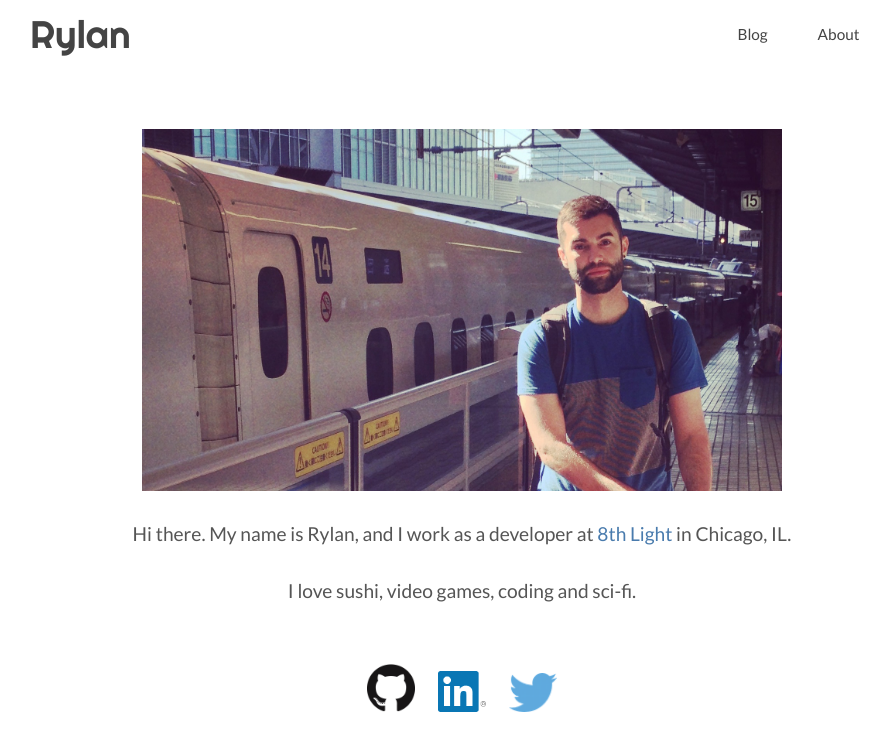
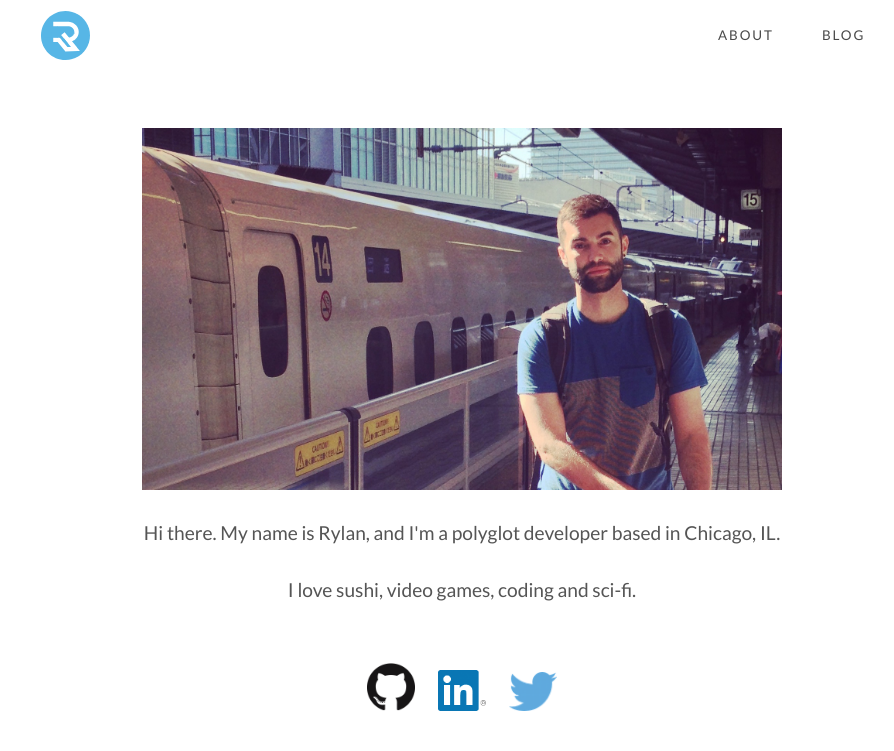
Before and after one commit to rylo/rylo.github.io, a Jekyll site: the page built from about/index.html, in a window 1280 px wide. Shown: the top 751 px of the page, without its empty margins (178-1072 px from the left). Built offline with Jekyll 4.4.1, drawn with Linux system fonts in a browser that asks for light colours; nearby versions of some CDN libraries; Markdown is read by kramdown in place of the engine named in the settings.

Commit message:
[Design] major design changes

```diff
--- a/_includes/navigation.html
+++ b/_includes/navigation.html
@@ -1,7 +1,9 @@
 <div class="container">
-  <a href="/" class="site-logo">Rylan</a>
-  <ul class="navigation">
-    <li><a href="/about">About</a></li>
-    <li><a href="/blog">Blog</a></li>
-  </ul>
+  <div class="navigation-wrapper">
+    <a href="/" class="site-logo"></a>
+    <ul class="navigation">
+      <li class="navigation-item"><a href="/about">About</a></li>
+      <li class="navigation-item"><a href="/blog">Blog</a></li>
+    </ul>
+  </div>
 </div>
--- a/about/index.html
+++ b/about/index.html
@@ -5,6 +5,6 @@ title: Rylan Dirksen - About Me
 
 <div class="profile-page">
   <img src="/images/rylan.jpg" class="profile-photo">
-  <p>Hi there. My name is Rylan, and I work as a developer at <a href="http://8thlight.com/" target="_blank">8th Light</a> in Chicago, IL.</p>
+  <p>Hi there. My name is Rylan, and I'm a polyglot developer based in Chicago, IL.</p>
   <p>I love sushi, video games, coding and sci-fi.</p>
 </div>
--- a/css/main.css
+++ b/css/main.css
@@ -55,50 +55,59 @@ pre {
 
 header {
   background-color: #fff;
-  color: #152C55;
-  height: 3.7em;
 }
 
 a.site-logo {
   text-decoration: none;
 }
 
+.navigation-wrapper {
+  height: 70px;
+  display: flex;
+  justify-content: space-between;
+}
+
 .site-logo {
-  color: #444;
-  float: left;
-  font-family: "Righteous", Arial;
-  font-size: 2em;
-  line-height: 1.8em;
+  justify-content: left;
+  background-image: url('/images/logo2.svg');
+  background-size: 70%;
+  background-position: center;
+  background-repeat: no-repeat;
+  width: 70px;
 }
 
 .navigation {
-  float: right;
-  font-size: .8em;
-  line-height: 4.5em;
-  list-style: none;
+  display: flex;
 }
 
-.navigation li {
-  float: right;
-  margin-right: 1rem;
+.navigation-item {
+  display: flex;
+  margin-right: .5rem;
 }
 
-.navigation li:hover {
-  background-color: #f8f8f8;
+.navigation-item a {
+  display: flex;
+  text-decoration: none;
+  color: #4a4a4a;
+  justify-content: center;
+  flex-direction: column;
+  text-align: center;
+  padding: 0 1rem;
+  font-size: .7rem;
+  letter-spacing: .1rem;
+  text-transform: uppercase;
 }
 
-.navigation li a {
-  color: #444;
-  display: inline-block;
-  padding: 0 1em 0 1em;
-  text-decoration: none;
+.navigation-item:hover {
+  background-color: #f8f8f8;
 }
 
 /* Hero */
 
 .hero {
   height: 350px;
-  background: url('/images/stars.jpg') no-repeat center center;
+  background: linear-gradient(#B3E1F8, #fff);
+  background-size:auto 30px;
   -webkit-background-size: cover;
   -moz-background-size: cover;
   -o-background-size: cover;
@@ -107,24 +116,22 @@ a.site-logo {
 }
 
 .quote {
-  max-width: 27em;
+  width: 50%;
+  color: #4a4a4a;
   position: relative;
-  text-shadow: 0 3px 7px rgba(0, 0, 0, 0.8);
   top: 50%;
   transform: translateY(-50%);
 }
 
 .hero-quote {
-  color: #fff;
   margin: 0 auto;
-  font-size: 1.5em;
+  font-size: 1.2rem;
 }
 
 .hero-quote-author {
-  color: #fff;
-  font-size: 0.9em;
+  font-size: 0.8rem;
   font-weight: 700;
-  letter-spacing: 1.9px;
+  letter-spacing: .1rem;
   margin-top: .5em;
   text-align: right;
   text-transform: uppercase;
```
Also changed, not shown: images/logo2.svg (added).
